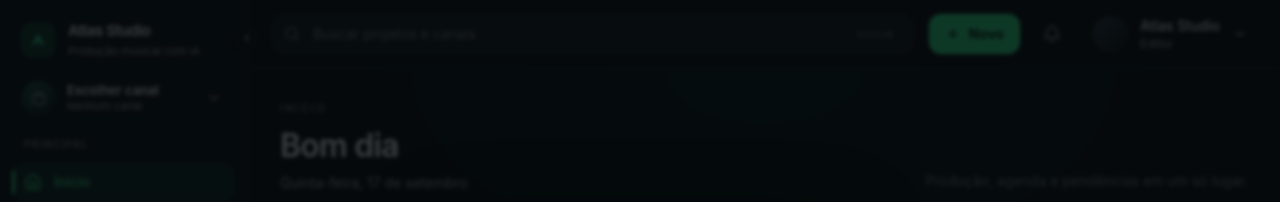
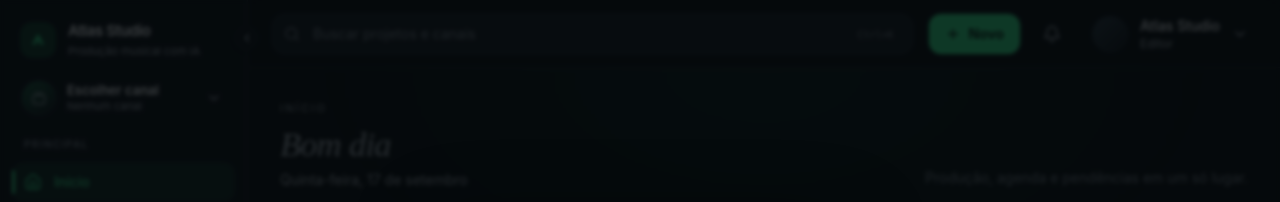
Before and after one commit to MathiasGFuhr/atlas-studio, a React (Vite) app: page /#/ in a window 1280 px wide. Shown: the top 202 px of the page. Built offline with nearby package versions, Linux system fonts and the light colour scheme.

Commit message:
Release 1.32.3
Tipografia premium no cumprimento do Início e ajustes de estabilidade.

Co-authored-by: Cursor <cursoragent@cursor.com>

```diff
--- a/index.html
+++ b/index.html
@@ -11,7 +11,7 @@
     <link rel="preconnect" href="https://fonts.googleapis.com" />
     <link rel="preconnect" href="https://fonts.gstatic.com" crossorigin />
     <link
-      href="https://fonts.googleapis.com/css2?family=Inter:wght@400;500;600;700&display=swap"
+      href="https://fonts.googleapis.com/css2?family=Instrument+Serif:ital@0;1&family=Inter:wght@400;500;600;700&display=swap"
       rel="stylesheet"
     />
   </head>
--- a/package.json
+++ b/package.json
@@ -1,7 +1,7 @@
 {
   "name": "atlas-studio",
   "productName": "Atlas Studio",
-  "version": "1.32.2",
+  "version": "1.32.3",
   "description": "Atlas Studio — Produção musical com IA",
   "private": true,
   "main": "dist-electron/main.js",
--- a/src/renderer/pages/HomePage.tsx
+++ b/src/renderer/pages/HomePage.tsx
@@ -39,12 +39,9 @@ import { onSettingsChanged } from '../lib/settingsEvents'
 import { useToast } from '../components/Toast'
 import { formatRelativeDate } from '../lib/utils'
 
-function homeGreeting(name?: string | null, now = new Date()): string {
+function homeHello(now = new Date()): string {
   const hour = now.getHours()
-  const hello = hour < 12 ? 'Bom dia' : hour < 18 ? 'Boa tarde' : 'Boa noite'
-  const trimmed = name?.trim()
-  if (!trimmed) return hello
-  return `${hello}, ${trimmed}`
+  return hour < 12 ? 'Bom dia' : hour < 18 ? 'Boa tarde' : 'Boa noite'
 }
 
 function homeDateLabel(now = new Date()): string {
@@ -222,7 +219,16 @@ export function HomePage() {
         <header className="mb-8 flex flex-col gap-3 sm:flex-row sm:flex-wrap sm:items-end sm:justify-between">
           <div className="min-w-0">
             <p className="text-[11px] font-medium uppercase tracking-[0.2em] text-muted-2">Início</p>
-            <h1 className="mt-2 text-2xl font-semibold tracking-tight text-text sm:text-[32px]">{homeGreeting(accountName)}</h1>
+            <h1 className="home-greeting mt-2 text-[1.75rem] leading-[1.15] text-text sm:text-[2.15rem]">
+              {accountName.trim() ? (
+                <>
+                  <span className="home-greeting__hello">{homeHello()},</span>{' '}
+                  <span className="home-greeting__name">{accountName.trim()}</span>
+                </>
+              ) : (
+                <span className="home-greeting__hello">{homeHello()}</span>
+              )}
+            </h1>
             <p className="mt-1.5 text-sm text-muted">{homeDateLabel()}</p>
           </div>
           <p className="max-w-sm text-sm leading-relaxed text-pretty text-muted-2 sm:text-right">
--- a/src/renderer/styles/globals.css
+++ b/src/renderer/styles/globals.css
@@ -16,6 +16,7 @@
   --color-danger: #ef6464;
   --color-warning: #e5b94f;
   --font-sans: "Inter", ui-sans-serif, system-ui, -apple-system, Segoe UI, sans-serif;
+  --font-display: "Instrument Serif", "Times New Roman", Times, serif;
 }
 
 * {
@@ -124,3 +125,19 @@ body {
     transition: none;
   }
 }
+
+.home-greeting {
+  font-family: var(--font-display);
+  font-weight: 400;
+  letter-spacing: -0.02em;
+}
+
+.home-greeting__hello {
+  font-style: italic;
+  color: var(--color-muted);
+}
+
+.home-greeting__name {
+  font-style: normal;
+  color: var(--color-text);
+}
```
Also changed, not shown: 1 other file (tests, documents, lock files or other folders).
